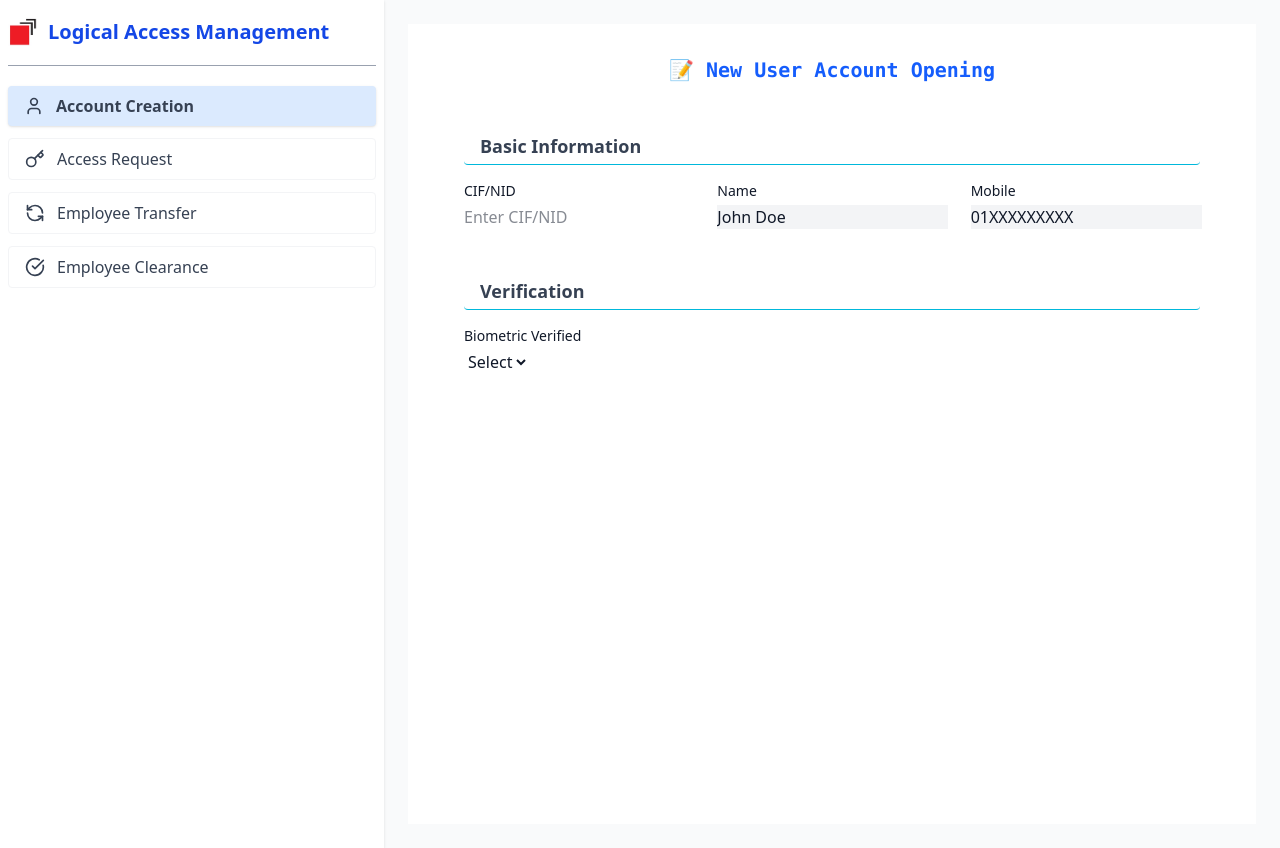
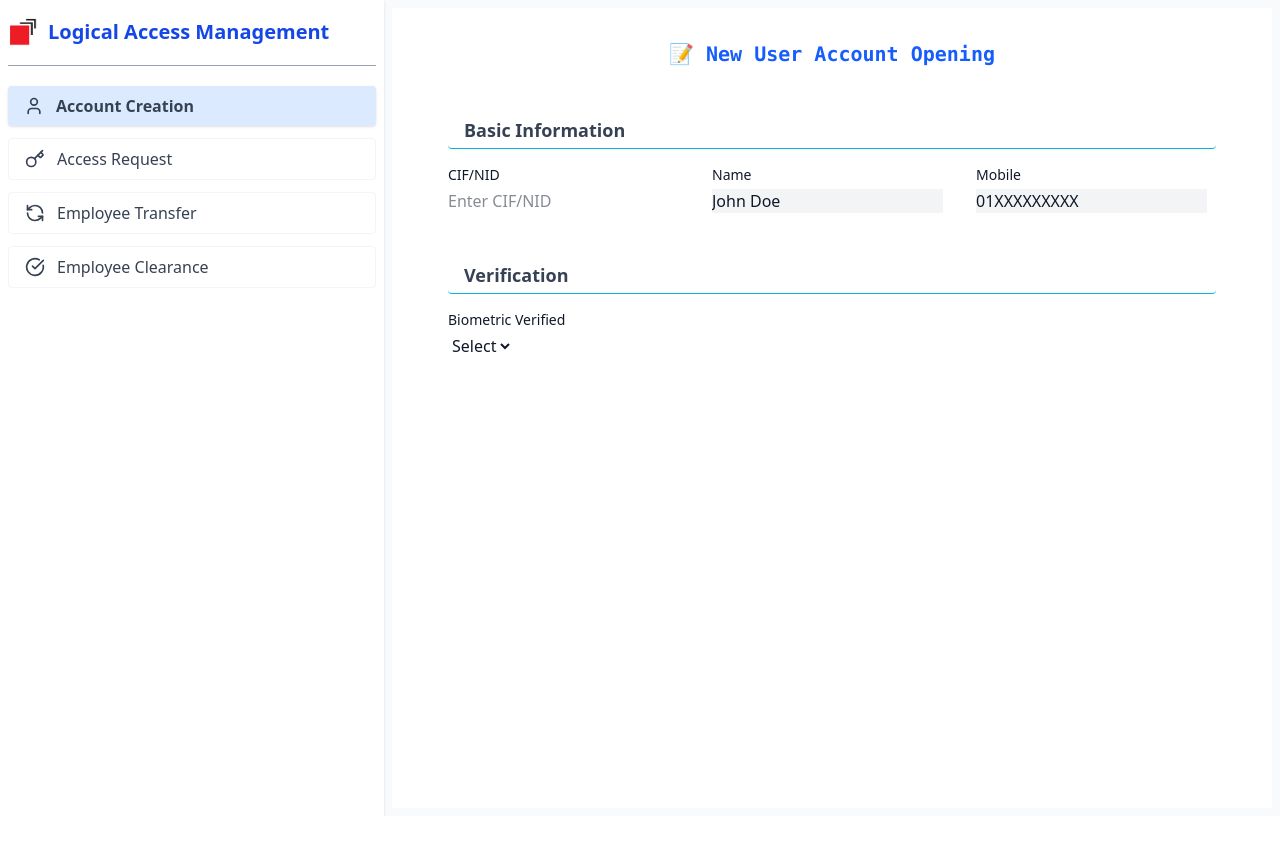
Before and after one commit to Nazmul-karim-tanvir-2nd/lamCodes, a React (Vite) app in the folder lamFrontend/: page / in a window 1280 px wide. After the commit the page ends 816 px from the top, so only its background shows below. Built offline with nearby package versions, Linux system fonts and the light colour scheme.

Commit message:
changed some style

```diff
--- a/lamFrontend/src/components/Layout.jsx
+++ b/lamFrontend/src/components/Layout.jsx
@@ -1,11 +1,11 @@
 import { Outlet } from 'react-router-dom';
-import Sidebar from './SideBar';
+import Sidebar from './Sidebar';
 
 const Layout = () => {
     return (
         <div className="flex min-h-screen bg-gray-50">
             <Sidebar />
-            <main className="flex-1 p-6">
+            <main className="flex-1 p-2">
                 <Outlet />
             </main>
         </div>
```
